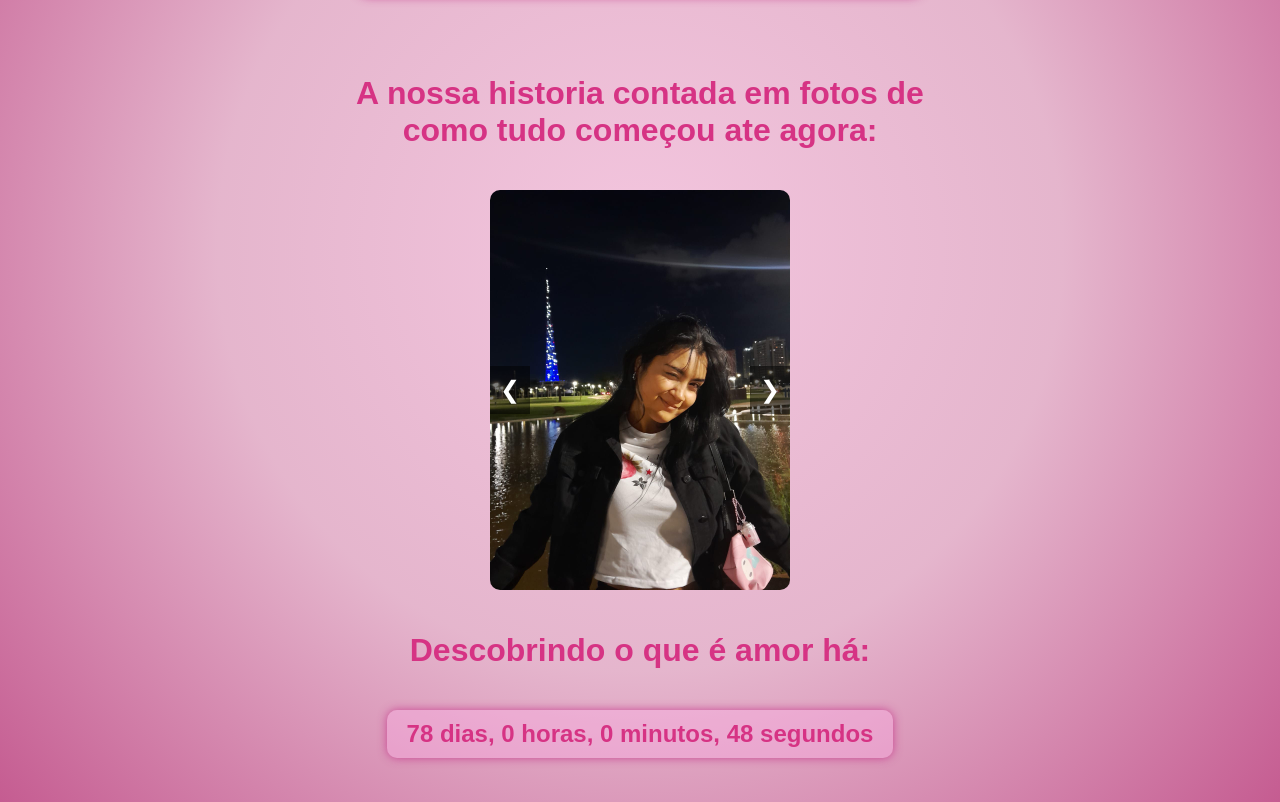
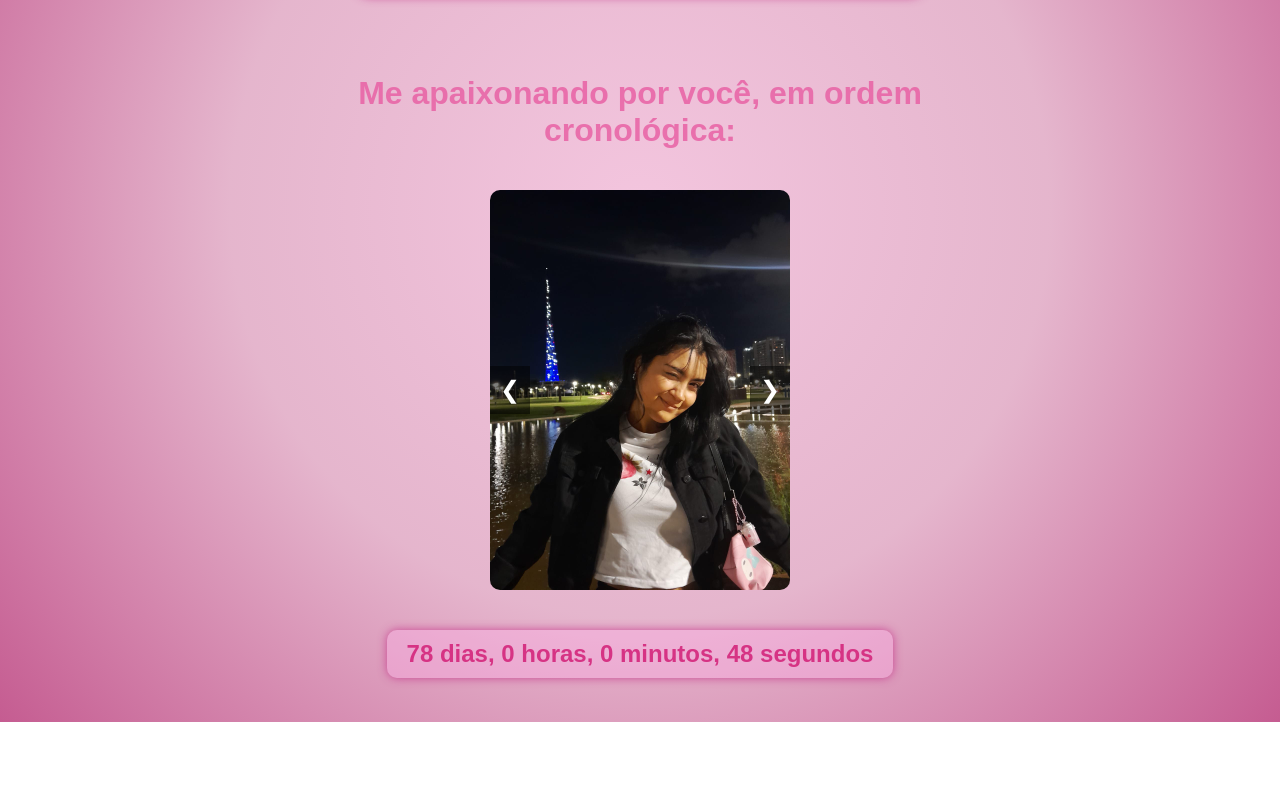
Before and after one commit to mrscaredycat/lilia, a plain HTML site: page index.html in a window 1280 px wide. Shown: the part 306-1108 px from the top of the page. After the commit the page ends 1028 px from the top, so only its background shows below. Drawn offline with Linux system fonts and the light colour scheme.

Commit message:
Retirando o me apaixonando por voce ha

```diff
--- a/index.html
+++ b/index.html
@@ -23,7 +23,7 @@ background: radial-gradient(circle,#f3c5de, #da97b8b4, #c55c91); /* Degradê cir
         }
 
         h1 {
-            color: #d63384;
+            color: #e760a4d7;
         }
 
         h2 {
@@ -215,7 +215,7 @@ background: radial-gradient(circle,#f3c5de, #da97b8b4, #c55c91); /* Degradê cir
     <br>
 
 
-    <h1>A nossa historia contada em fotos de como tudo começou ate agora: </h1>
+    <h1> Me apaixonando por você, em ordem cronológica: </h1>
 
 
 
@@ -253,7 +253,7 @@ background: radial-gradient(circle,#f3c5de, #da97b8b4, #c55c91); /* Degradê cir
         <button class="next" onclick="nextSlide()">❯</button>
     </div>
 
-    <h1> Descobrindo o que é amor há: </h1>
+
     <p id="cronometro"></p>
 
 
```
